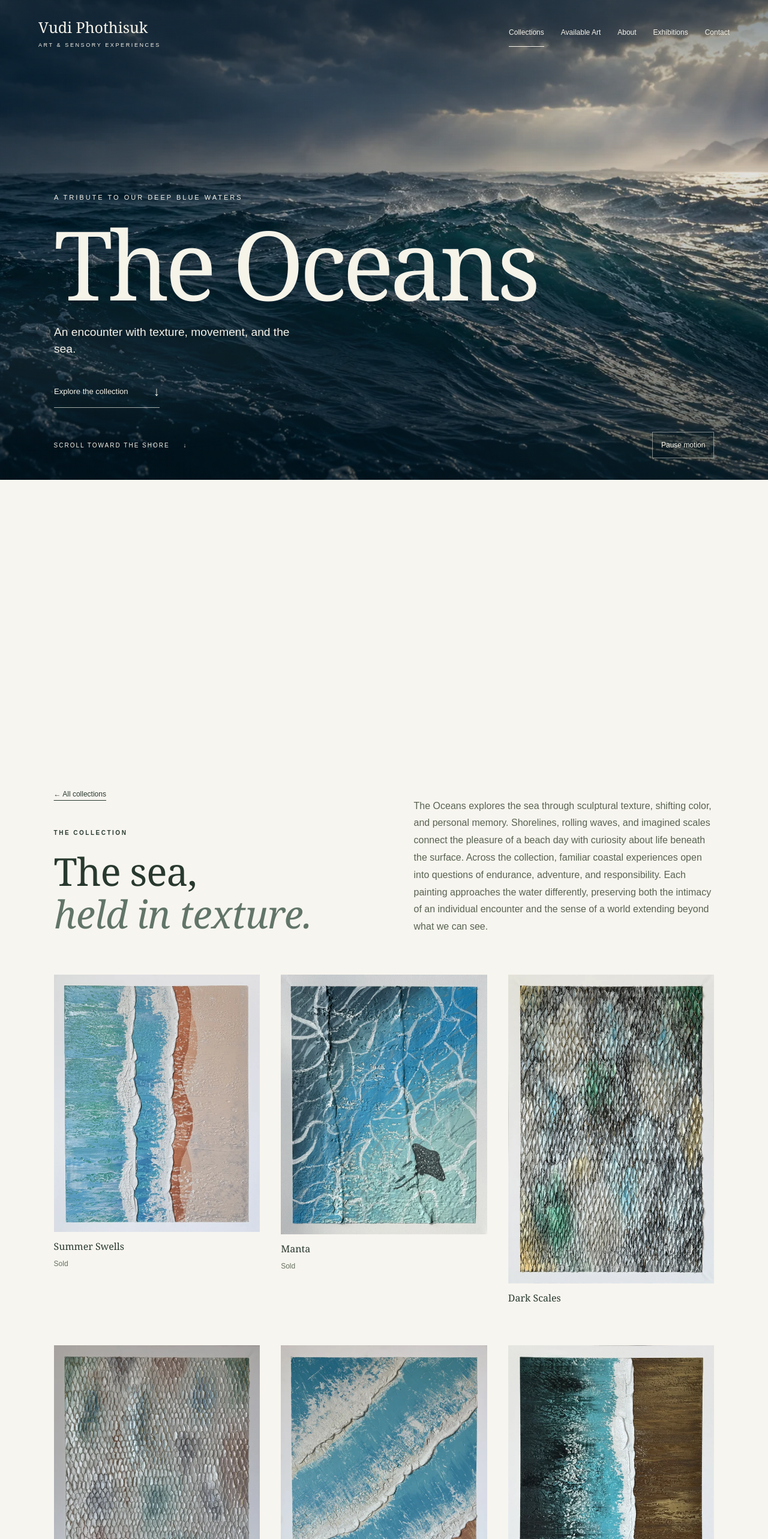
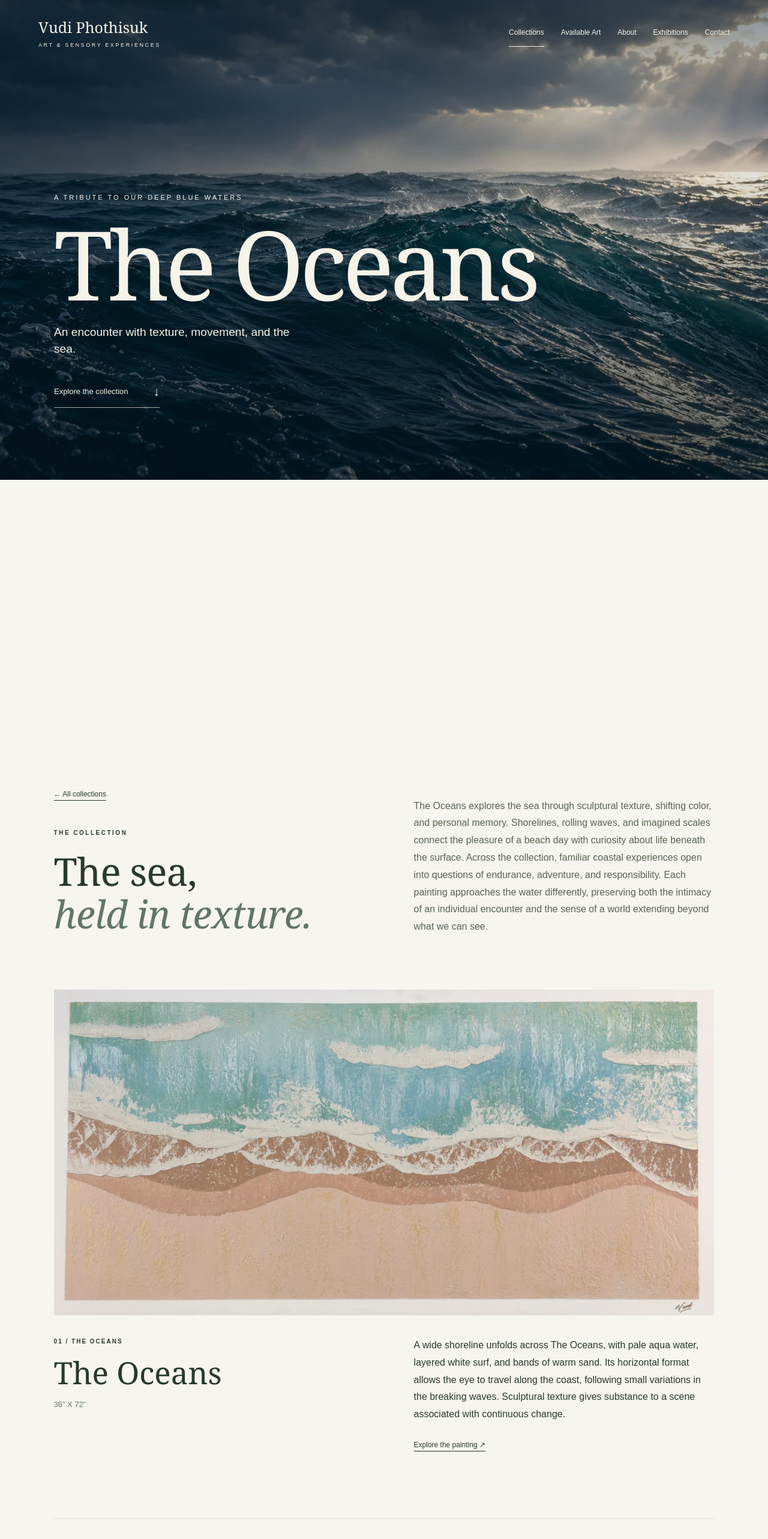
Before and after one commit to Vudthichai/vudi-phothisuk-art, a React (Vite) app: page /collections/oceans in a window 1280 px wide. Shown: the top 2566 px of the page at 60% size. Built offline with nearby package versions, Linux system fonts and the light colour scheme.

Commit message:
Preview exhibition scale for Oceans collection

```diff
--- a/src/components/OceanCollection.tsx
+++ b/src/components/OceanCollection.tsx
@@ -14,9 +14,8 @@ function prefersStill() {
 export function OceanCollection({ collection }: { collection: Collection }) {
   const scene = useRef<HTMLDivElement>(null);
   const gallery = useRef<HTMLElement>(null);
-  const [paused, setPaused] = useState(false);
   const [stillPreferred, setStillPreferred] = useState(prefersStill);
-  const moving = !paused && !stillPreferred;
+  const moving = !stillPreferred;
 
   useEffect(() => {
     const preference = window.matchMedia?.(reducedQuery);
@@ -35,8 +34,6 @@ export function OceanCollection({ collection }: { collection: Collection }) {
       element?.style.removeProperty('--image-scale');
       element?.style.removeProperty('--title-y');
       element?.style.removeProperty('--title-opacity');
-      element?.style.removeProperty('--shore-y');
-      element?.style.removeProperty('--shore-opacity');
       return;
     }
     let frame = 0;
@@ -51,8 +48,6 @@ export function OceanCollection({ collection }: { collection: Collection }) {
       element.style.setProperty('--image-scale', `${1.025 + progress * (compact ? .025 : .045)}`);
       element.style.setProperty('--title-y', `${-progress * (compact ? 32 : 85)}px`);
       element.style.setProperty('--title-opacity', `${1 - progress * .85}`);
-      element.style.setProperty('--shore-y', `${(1 - progress) * 85}%`);
-      element.style.setProperty('--shore-opacity', `${progress}`);
     };
     const schedule = () => { if (!frame) frame = requestAnimationFrame(update); };
     update();
@@ -79,6 +74,10 @@ export function OceanCollection({ collection }: { collection: Collection }) {
     return () => { observer.disconnect(); cards.forEach(card => card.removeAttribute('data-reveal')); };
   }, [moving]);
 
+  const featuredSlugs = ['the-oceans', 'summer-swells', 'manta'];
+  const featured = featuredSlugs.flatMap(slug => collection.artworks.filter(artwork => artwork.slug === slug));
+  const remaining = collection.artworks.filter(artwork => !featuredSlugs.includes(artwork.slug ?? ''));
+
   return <div className="ocean-experience" data-motion={moving ? 'on' : 'off'}>
     <div ref={scene} className="ocean-scene" data-in-view="true">
       <section className="ocean-stage" aria-labelledby="ocean-title">
@@ -88,8 +87,6 @@ export function OceanCollection({ collection }: { collection: Collection }) {
             <img src="/atmosphere/oceans/wide-1440.webp" srcSet="/atmosphere/oceans/wide-960.webp 960w, /atmosphere/oceans/wide-1440.webp 1440w, /atmosphere/oceans/wide-1774.webp 1774w" sizes="100vw" width="1774" height="887" alt="" fetchPriority="high" loading="eager" decoding="async"/>
           </picture>
           <div className="ocean-shade"/>
-          <div className="ocean-mist ocean-mist-near"/>
-          <div className="ocean-mist ocean-mist-far"/>
         </div>
         <div className="ocean-title-block">
           <p className="ocean-eyebrow">A tribute to our deep blue waters</p>
@@ -101,13 +98,16 @@ export function OceanCollection({ collection }: { collection: Collection }) {
             gallery.current?.focus({ preventScroll: true });
           }}>Explore the collection <span aria-hidden="true">↓</span></a>
         </div>
-        <div className="ocean-bottom-bar"><span className="ocean-scroll-note" aria-hidden="true">Scroll toward the shore <span>↓</span></span><button className="ocean-motion-toggle" type="button" aria-pressed={moving} disabled={stillPreferred} onClick={() => setPaused(value => !value)}>{stillPreferred ? 'Still view' : paused ? 'Enable motion' : 'Pause motion'}</button></div>
-        <svg className="ocean-shore" viewBox="0 0 1440 180" preserveAspectRatio="none" aria-hidden="true"><path d="M0 100 C220 50 360 145 620 90 S1060 42 1440 95 V180 H0Z"/></svg>
+
       </section>
     </div>
     <section ref={gallery} id="oceans-gallery" className="section ocean-gallery" aria-labelledby="ocean-gallery-title" tabIndex={-1}>
       <div className="ocean-gallery-intro"><div><Link className="text-link" to="/collections">← All collections</Link><p className="eyebrow">The collection</p><h2 id="ocean-gallery-title">The sea,<br/><em>held in texture.</em></h2></div><p className="page-intro">{collection.summary}</p></div>
-      <Gallery artworks={collection.artworks}/>
+      <div className="ocean-exhibition">{featured.map((artwork, index) => <article key={artwork.id} className={`ocean-exhibit artwork-card ${index === 0 ? 'ocean-exhibit-wide' : 'ocean-exhibit-portrait'}`} aria-labelledby={`exhibit-${artwork.id}`}>
+        <Link className="ocean-exhibit-image" to={artwork.slug!} aria-label={`View ${artwork.title}`}><img src={artwork.image.src} srcSet={artwork.image.srcSet} sizes={index === 0 ? '86vw' : '(max-width: 700px) 86vw, 55vw'} alt={artwork.image.alt} width={artwork.image.width} height={artwork.image.height} loading="lazy" decoding="async"/></Link>
+        <div className="ocean-exhibit-caption"><div><p className="eyebrow">{String(index + 1).padStart(2, '0')} / The Oceans</p><h3 id={`exhibit-${artwork.id}`}><Link to={artwork.slug!}>{artwork.title}</Link></h3><p className="ocean-exhibit-meta">{artwork.dimensions}{artwork.availability === 'sold' && <span>Sold</span>}</p></div><div><p>{artwork.description?.[0]}</p><Link className="text-link" to={artwork.slug!}>Explore the painting <span aria-hidden="true">↗</span></Link></div></div>
+      </article>)}</div>
+      <section className="ocean-remaining" aria-labelledby="ocean-remaining-title"><p className="eyebrow">Continue exploring</p><h2 id="ocean-remaining-title">More from the collection</h2><Gallery artworks={remaining}/></section>
     </section>
   </div>;
 }
```
Also changed, not shown: src/components/OceanCollection.css, 2 other files (tests, documents, lock files or other folders).
